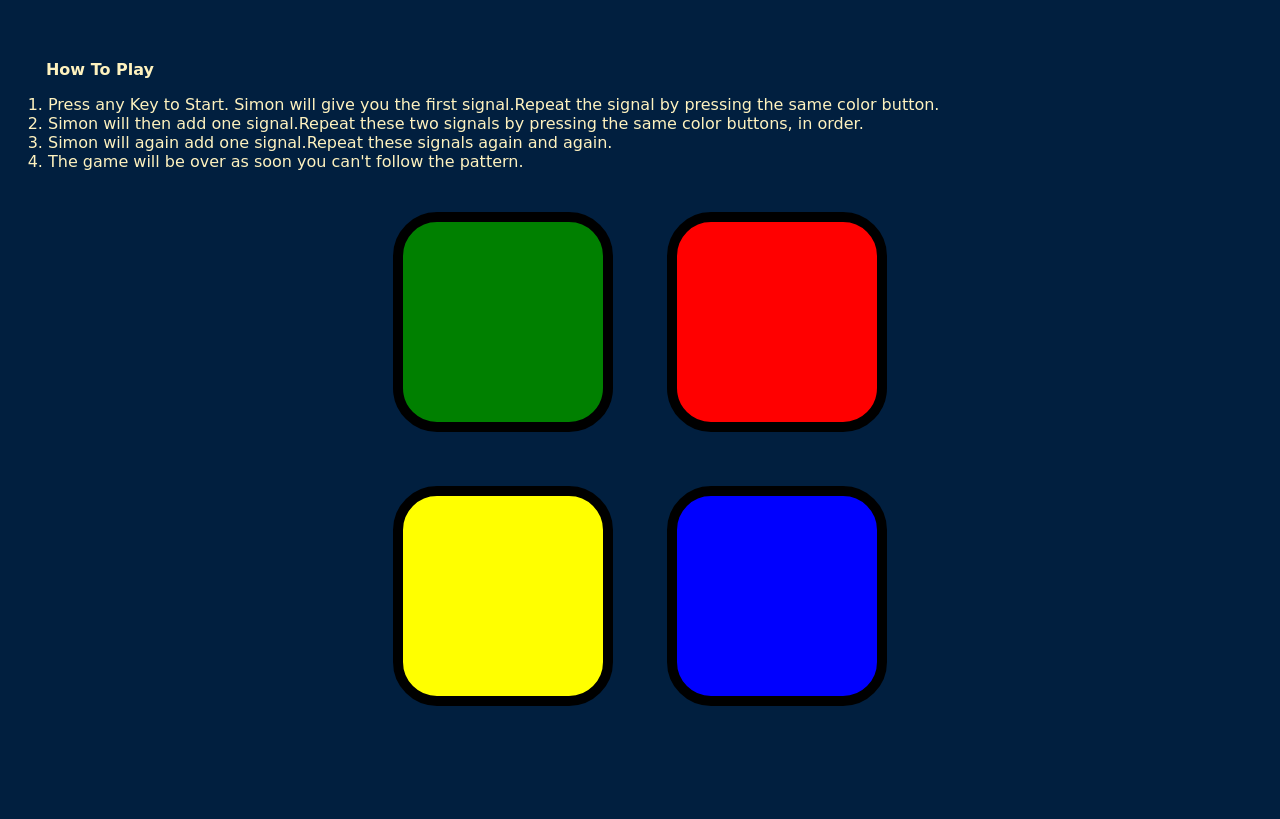
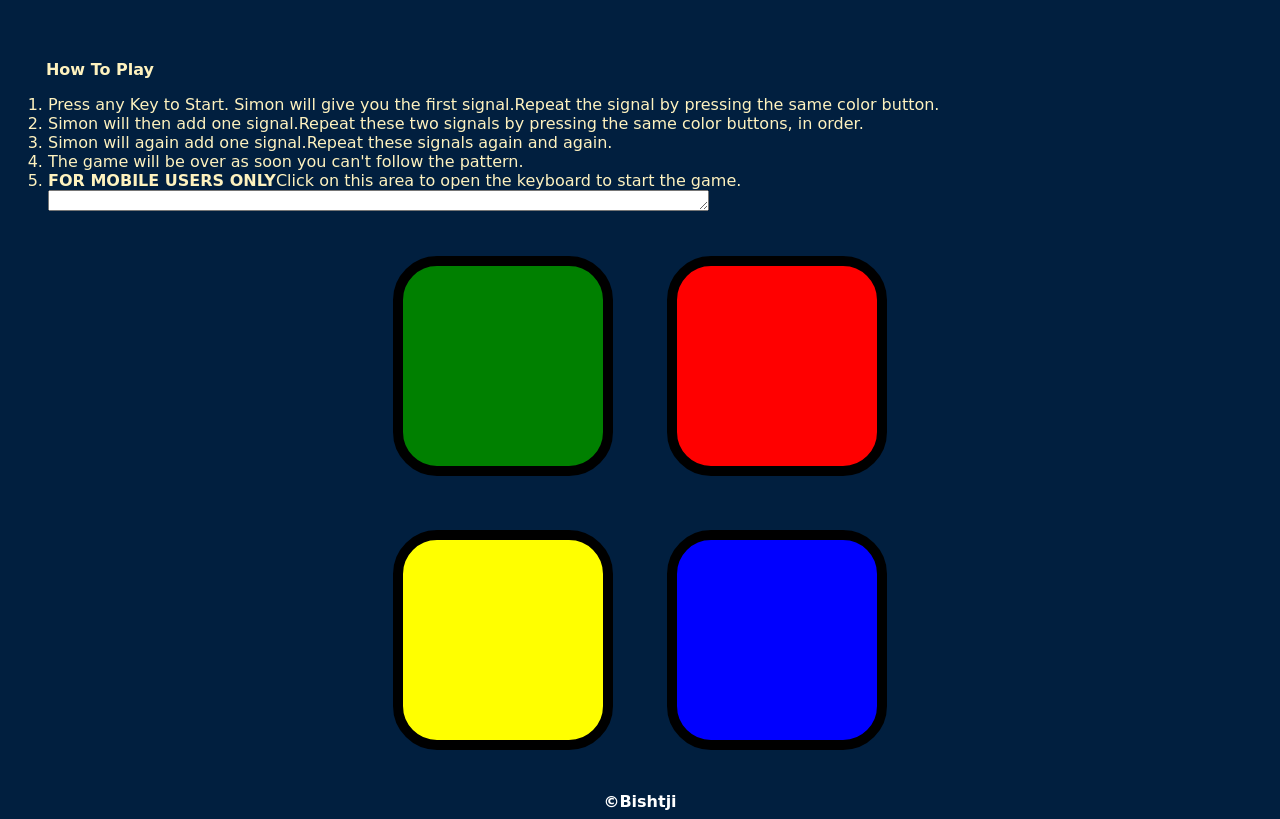
Before and after one commit to GodBishtji/Simon-by-Bisht, a plain HTML site: page index.html in a window 1280 px wide. Shown: the part 114-933 px from the top of the page. Before the commit the page ends 857 px from the top, so only its background shows below. Drawn offline with nearby package versions, Linux system fonts and the light colour scheme.

Commit message:
Add files via upload

```diff
--- a/game.js
+++ b/game.js
@@ -13,7 +13,6 @@ $(document).keydown(function(){
     started = true;
   }
 });
-
 
 $(".btn").click(function(){
   var userChosenColour = $(this).attr("id");
@@ -36,6 +35,7 @@ function checkAnswer(currentLevel) {
       $("body").addClass("game-over");
       $("#level-title").text("Game Over, Press Any Key to Restart");
 
+
       setTimeout(function () {
         $("body").removeClass("game-over");
       }, 200);
@@ -50,7 +50,7 @@ function nextSequence(){
   level++;
   $("#level-title").text("Level " + level);
   var randomNumber = Math.floor((Math.random()*3)+1);
-  var randomChosenColour =buttonColours[randomNumber]
+  var randomChosenColour =buttonColours[randomNumber];
   gamePattern.push(randomChosenColour);
   $("#" +randomChosenColour).fadeIn(100).fadeOut(100).fadeIn(100);
   playSound(randomChosenColour);
--- a/index.html
+++ b/index.html
@@ -16,6 +16,7 @@
     <li>Simon will then add one signal.Repeat these two signals by pressing the same color buttons, in order.</li>
     <li>Simon will again add one signal.Repeat these signals again and again.</li>
     <li>The game will be over as soon you can't follow the pattern.</li>
+    <li><b>FOR MOBILE USERS ONLY</b>Click on this area to open the keyboard to start the game.</li><textarea name="name" rows="1" cols="80"></textarea>
   </ol>
   <div class="container">
     <div lass="row">
@@ -44,5 +45,7 @@
 <script src="https://ajax.googleapis.com/ajax/libs/jquery/3.4.1/jquery.min.js"></script>
 <script src="game.js" charset="utf-8"></script>
 </body>
-
+<footer>
+  ©Bishtji
+</footer>
 </html>
--- a/styles.css
+++ b/styles.css
@@ -63,3 +63,11 @@ ol{
   box-shadow: 0 0 20px white;
   background-color: grey;
 }
+footer {
+  margin-top: 1%;
+  color: white;
+  font-weight: bold;
+  text-align: center;
+  font-family: 'Indie Flower', cursive;
+
+}
```
